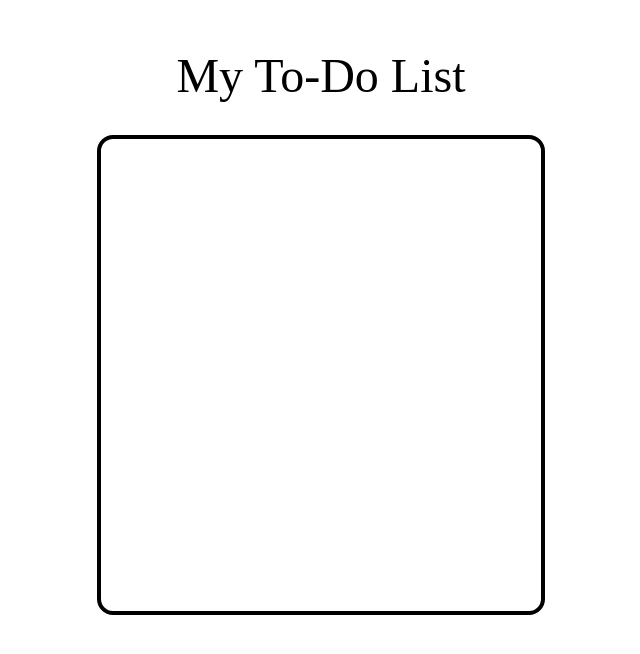
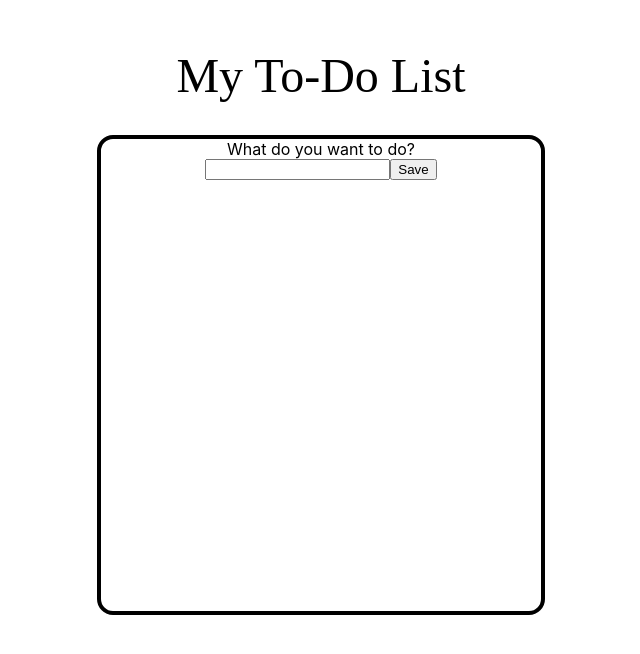
Before and after one commit to scottyfly/sf-login, a Next.js app: page /Todo in a window 1280 px wide. Shown: the top 654 px of the page, without its empty margins (319-959 px from the left). Built offline with nearby package versions, Linux system fonts and the light colour scheme; a web font is replaced by a local one.

Commit message:
add todos

```diff
--- a/pages/Todo.tsx
+++ b/pages/Todo.tsx
@@ -1,11 +1,65 @@
-import React from "react"
+import React, { useState, KeyboardEvent } from "react"
 import styles from "../styles/Todo.module.scss"
 
 const Todo = () => {
+  const [todoList, setTodoList] = useState<string[]>([])
+  const [todo, setTodo] = useState<string>("")
+
+  const saveHandler = () => {
+    setTodoList((prev) => [todo, ...prev])
+    setTodo("")
+  }
+
+  const enterPressHandler = (e: KeyboardEvent<HTMLInputElement>) => {
+    if (e.key === "Enter") {
+      setTodoList((prev) => [todo, ...prev])
+      setTodo("")
+    }
+  }
+
+  //   const deleteItem = (deletedItem: string) => {
+  //     setTodoList((prev) => {
+  //       const newList = prev.filter((item) => item !== deletedItem)
+  //       return newList
+  //     })
+  //   }
+
+  const deleteItem = (itemIndex: number) => {
+    console.log("index", itemIndex)
+    setTodoList((prev) => {
+      console.log("prev", prev[itemIndex])
+      const newList = prev.filter((item) => item !== prev[itemIndex])
+      console.log("new list", newList)
+      return newList
+    })
+  }
+
   return (
     <div className={styles.main}>
       <div className={styles.title}>My To-Do List</div>
-      <div className={styles.container}></div>
+      <div className={styles.container}>
+        <div className={styles.innerContainer}>
+          <label htmlFor="todo">What do you want to do?</label>
+          <div className={styles.inputContainer}>
+            <input
+              onChange={(e) => setTodo(e.target.value)}
+              onKeyDown={(e) => enterPressHandler(e)}
+              tabIndex={0}
+              id="todo"
+              name="todo"
+              type="text"
+              value={todo}
+            />
+            <button onClick={saveHandler}>Save</button>
+          </div>
+          {todoList.map((item, index) => (
+            <div className={styles.listItem} key={index}>
+              <div>{item}</div>
+              <button onClick={() => deleteItem(index)}>Delete</button>
+            </div>
+          ))}
+        </div>
+      </div>
     </div>
   )
 }
--- a/pages/index.tsx
+++ b/pages/index.tsx
@@ -14,6 +14,7 @@ const Home = () => {
 
   const router = useRouter()
 
+  // TODO add onKeyDown function
   const sendData = () => {
     setDisableSubmit(true)
     setLoading(true)
--- a/styles/Todo.module.scss
+++ b/styles/Todo.module.scss
@@ -22,3 +22,19 @@
   border: solid black 4px;
   border-radius: 1rem;
 }
+
+.innerContainer {
+  display: flex;
+  flex-direction: column;
+  justify-content: space-evenly;
+  align-items: center;
+}
+
+.inputContainer {
+  display: flex;
+}
+
+.listItem {
+  display: flex;
+  gap: 1rem;
+}
```
